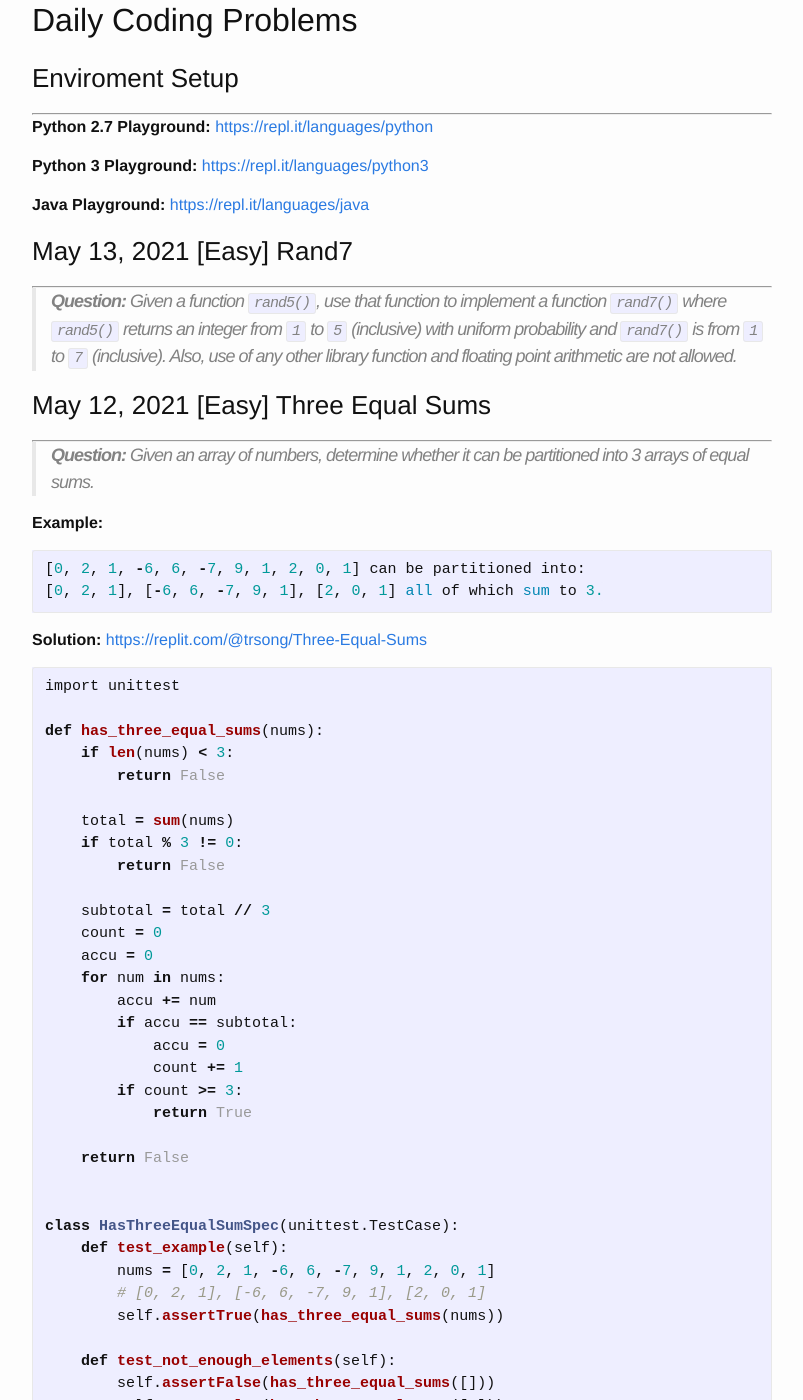
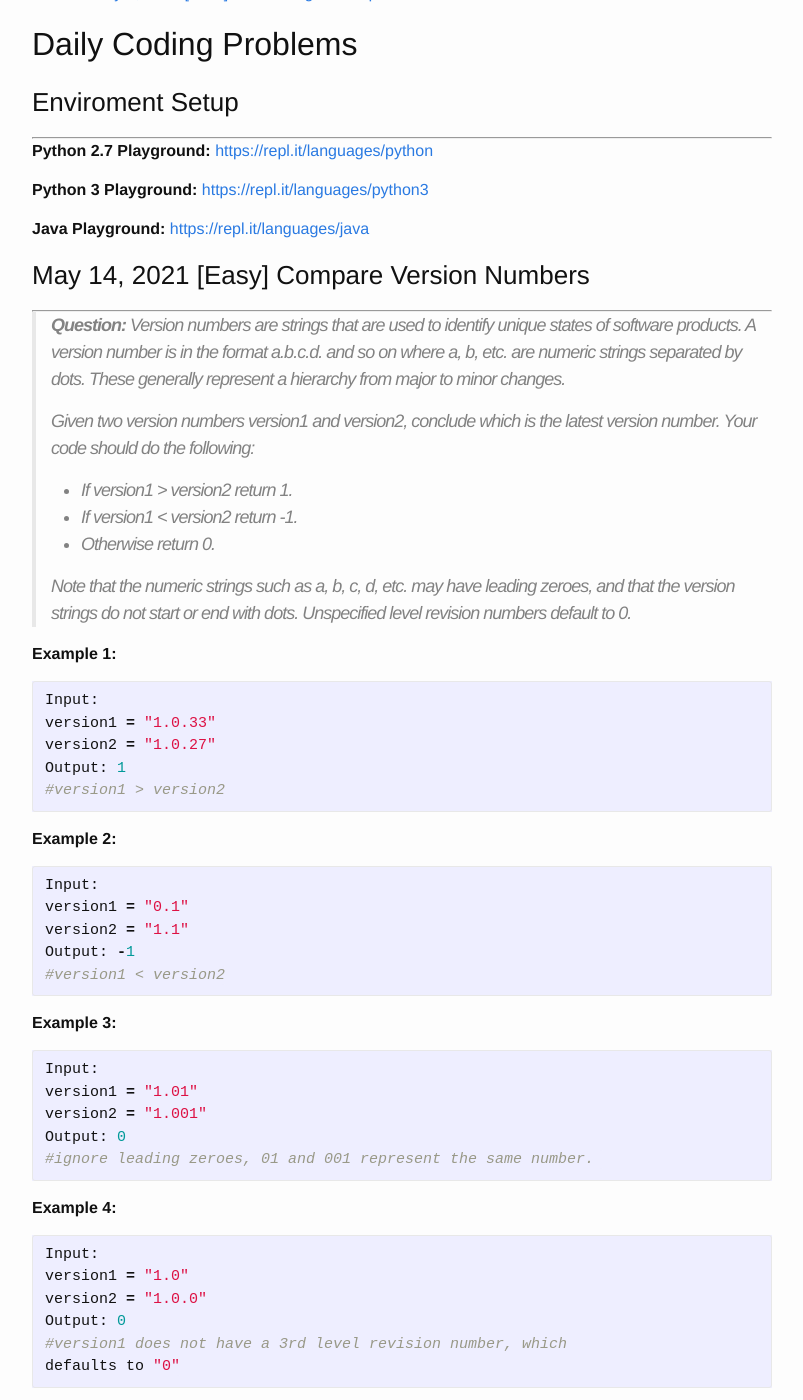
Before and after one commit to trsong/trsong.github.io, a Jekyll site: the page built from _posts/2021-05-01-DailyQuestionsMay.md, in a window 1280 px wide and 1400 px high, scrolled down 579 px. Shown: the whole window, without its empty margins (238-1041 px from the left). Built offline with Jekyll 4.4.1, drawn with Linux system fonts in a browser that asks for light colours; some of the changed text lies outside the part shown.

Commit message:
Add May 14 question

````diff
--- a/_posts/2021-05-01-DailyQuestionsMay.md
+++ b/_posts/2021-05-01-DailyQuestionsMay.md
@@ -18,6 +18,54 @@ categories: Python/Java
 
 **Java Playground:** [https://repl.it/languages/java](https://repl.it/languages/java)
 
+
+### May 14, 2021 \[Easy\] Compare Version Numbers
+---
+> **Question:** Version numbers are strings that are used to identify unique states of software products. A version number is in the format a.b.c.d. and so on where a, b, etc. are numeric strings separated by dots. These generally represent a hierarchy from major to minor changes.
+>
+> Given two version numbers version1 and version2, conclude which is the latest version number. Your code should do the following:
+> - If version1 > version2 return 1.
+> - If version1 < version2 return -1.
+> - Otherwise return 0.
+>
+> Note that the numeric strings such as a, b, c, d, etc. may have leading zeroes, and that the version strings do not start or end with dots. Unspecified level revision numbers default to 0.
+
+**Example 1:**
+```py
+Input:
+version1 = "1.0.33"
+version2 = "1.0.27"
+Output: 1
+#version1 > version2
+```
+
+**Example 2:**
+```py
+Input:
+version1 = "0.1"
+version2 = "1.1"
+Output: -1
+#version1 < version2
+```
+
+**Example 3:**
+```py
+Input:
+version1 = "1.01"
+version2 = "1.001"
+Output: 0
+#ignore leading zeroes, 01 and 001 represent the same number.
+```
+
+**Example 4:**
+```py
+Input:
+version1 = "1.0"
+version2 = "1.0.0"
+Output: 0
+#version1 does not have a 3rd level revision number, which
+defaults to "0"
+```
 
 
 ### May 13, 2021 \[Easy\] Rand7
````
